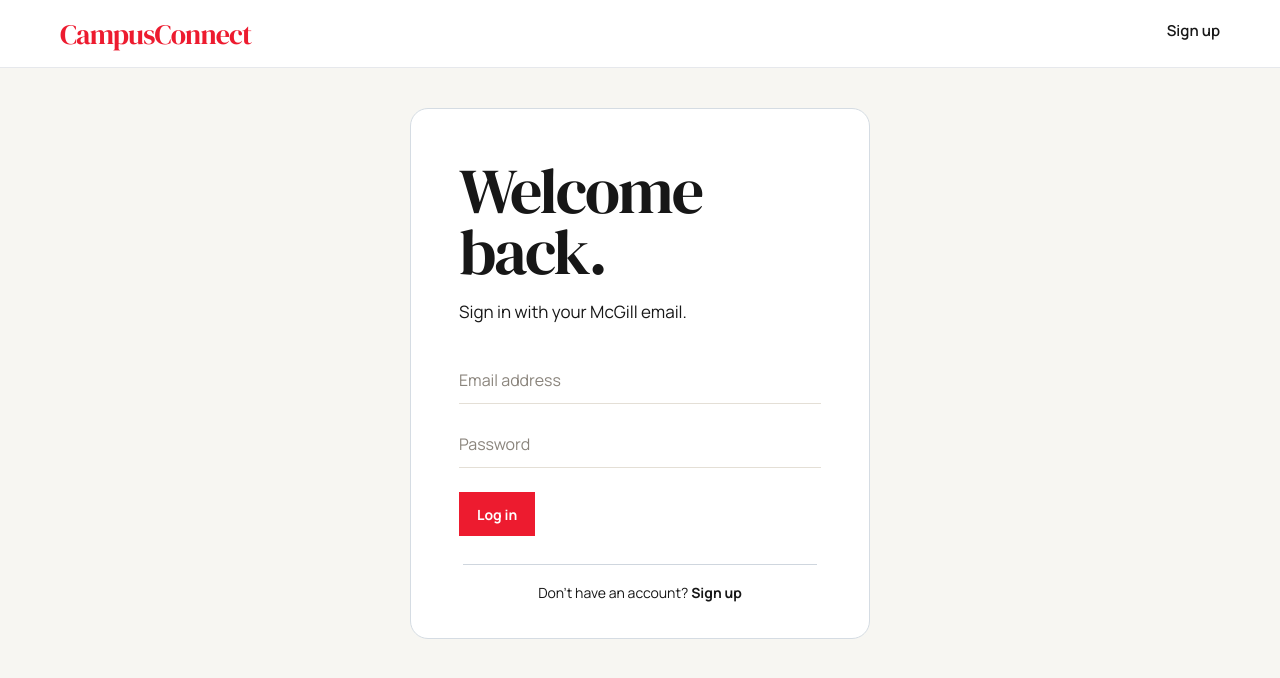
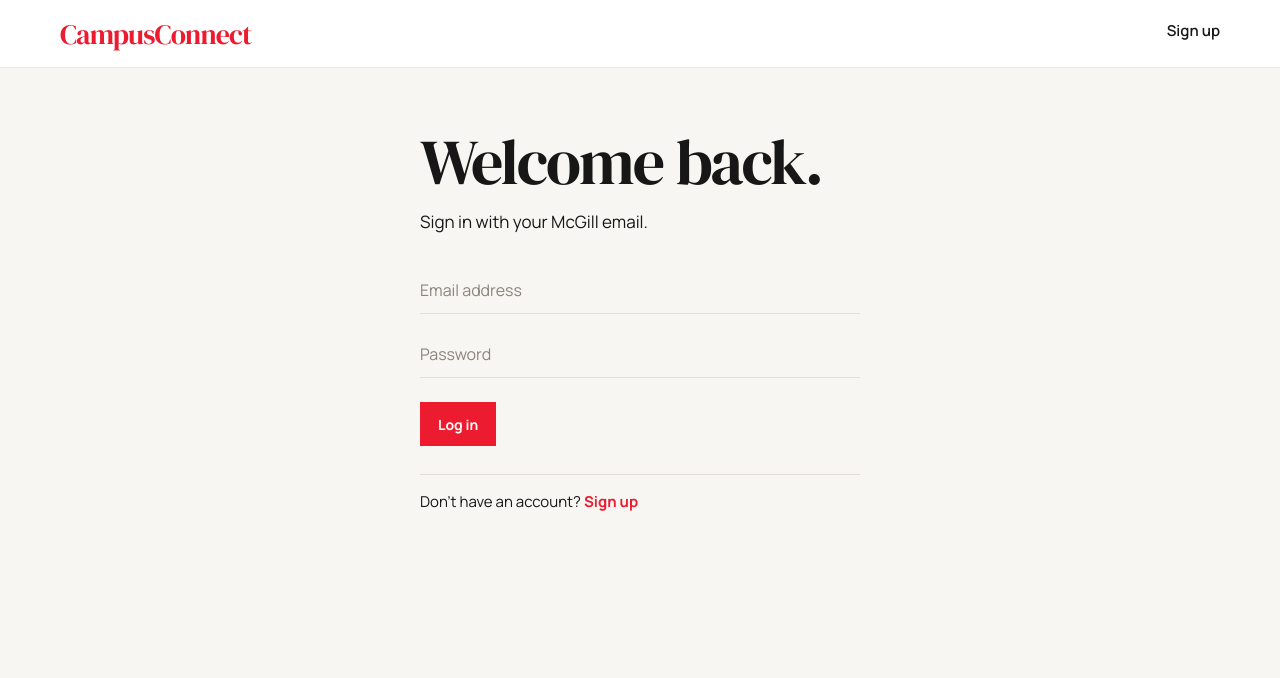
Before and after one commit to inesta573/307_project, a React (Vite) app in the folder frontend/: page /login in a window 1280 px wide. Shown: the top 678 px of the page. Built offline with nearby package versions, Linux system fonts and the light colour scheme.

Commit message:
Remove the rounded card from the login form.

```diff
--- a/frontend/src/pages/Login.css
+++ b/frontend/src/pages/Login.css
@@ -46,16 +46,16 @@
 .login-main {
   display: flex;
   justify-content: center;
-  padding: 40px 16px 48px;
+  padding: 64px 28px 80px;
 }
 
 .login-card {
   width: 100%;
-  max-width: 460px;
-  background: #ffffff;
-  border: 1px solid #d5dce3;
-  border-radius: 18px;
-  padding: 52px 48px 36px;
+  max-width: 440px;
+  background: transparent;
+  border: 0;
+  border-radius: 0;
+  padding: 0;
 }
 
 .login-card .login-title {
@@ -161,27 +161,27 @@
 }
 
 .login-divider {
-  margin: 28px 4px 18px;
+  margin: 28px 0 16px;
   border: none;
-  border-top: 1px solid #cfd6de;
+  border-top: 1px solid #e4dfd6;
 }
 
 .signup-prompt {
   margin: 0;
-  text-align: center;
-  font-size: 14px;
+  text-align: left;
+  font-size: 15px;
 }
 
 .signup-prompt a {
-  color: inherit;
+  color: #ed1b2f;
   font-weight: 700;
   text-decoration: none;
 }
 
 .login-notice {
   margin: 0;
-  text-align: center;
-  color: #067647;
+  text-align: left;
+  color: #171717;
   font-size: 14px;
 }
 
@@ -207,11 +207,7 @@
   }
 
   .login-main {
-    padding: 32px 12px;
-  }
-
-  .login-card {
-    padding: 32px 20px 24px;
+    padding: 48px 20px 64px;
   }
 
   .login-card .login-title {
```
